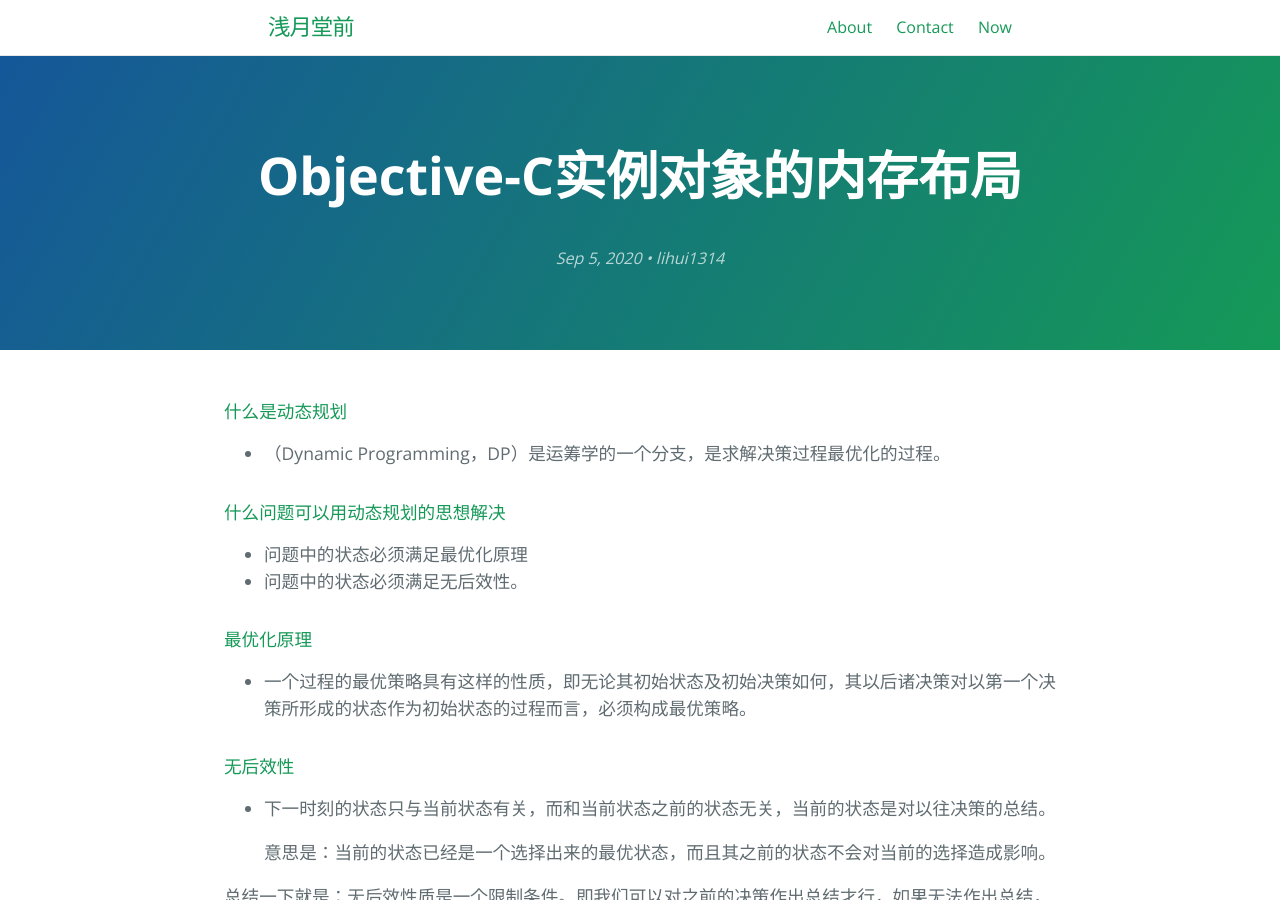
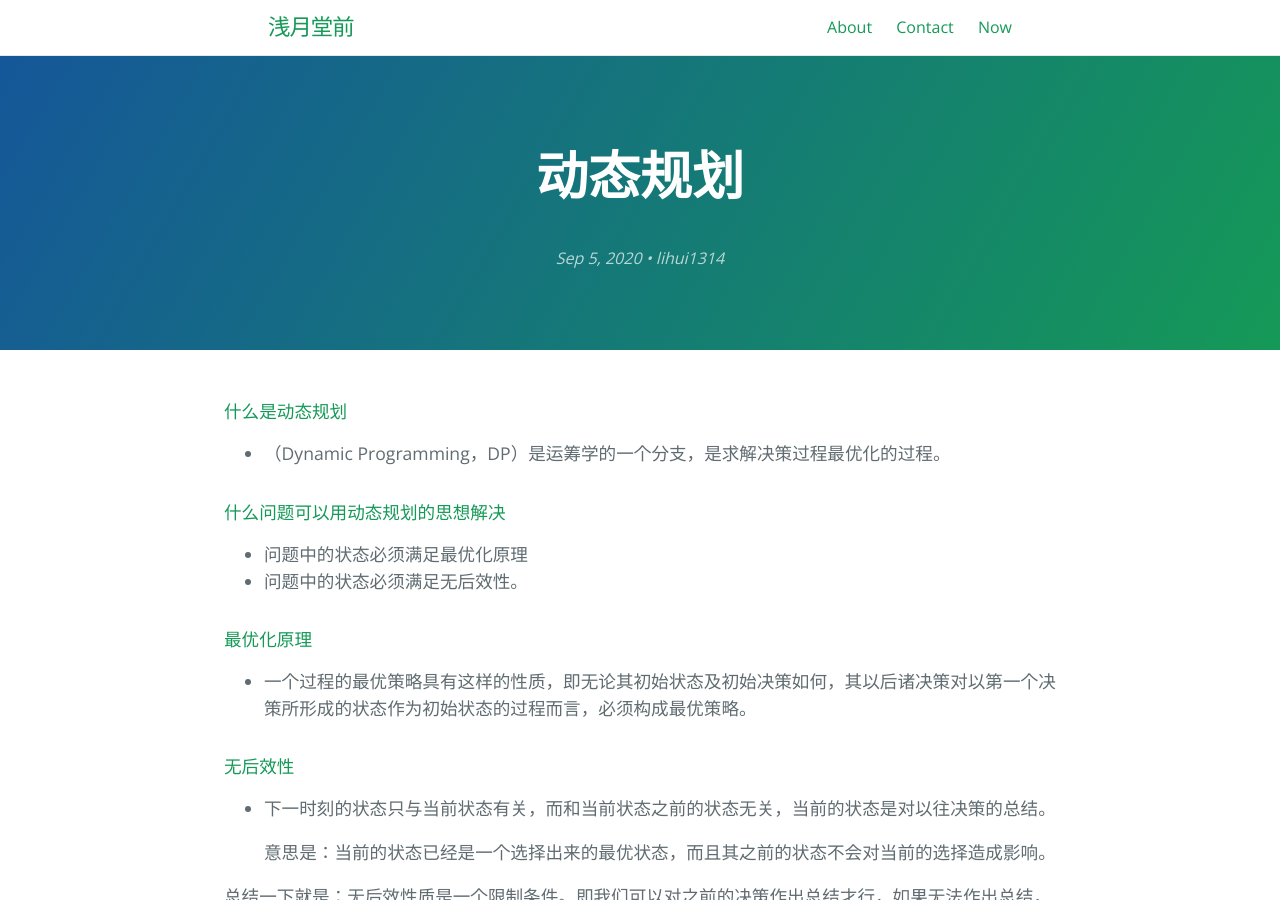
Before and after one commit to lihui1314/lihui1314.github.io, a Jekyll site: the page built from _posts/2020-09-05-动态规划.md, in a window 1280 px wide and 900 px high. Built offline with Jekyll 4.4.1, drawn with Linux system fonts in a browser that asks for light colours; some of the changed lines change nothing that is shown.

Commit message:
no message

```diff
--- a/_posts/2020-09-05-动态规划.md
+++ b/_posts/2020-09-05-动态规划.md
@@ -1,7 +1,7 @@
 ---
 layout: post
-title: "Objective-C实例对象的内存布局"
-excerpt: "在OC中实例对象是如何布局的呢，我们都知道每一个实例对象都拥有一个isa指针。通过苹果开源的部分源码我们可以知道isa指针的定义"
+title: "动态规划"
+excerpt: "(Dynamic Programming，DP)是运筹学的一个分支，是求解决策过程最优化的过程"
 ---
 
 #### 什么是动态规划
```
